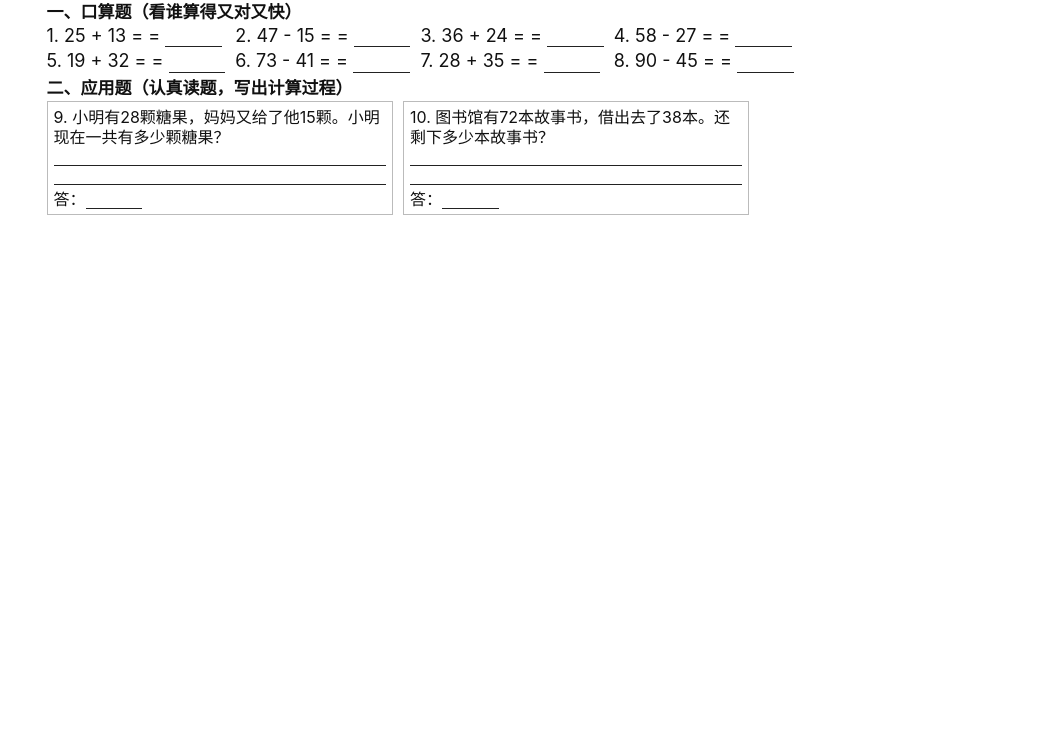
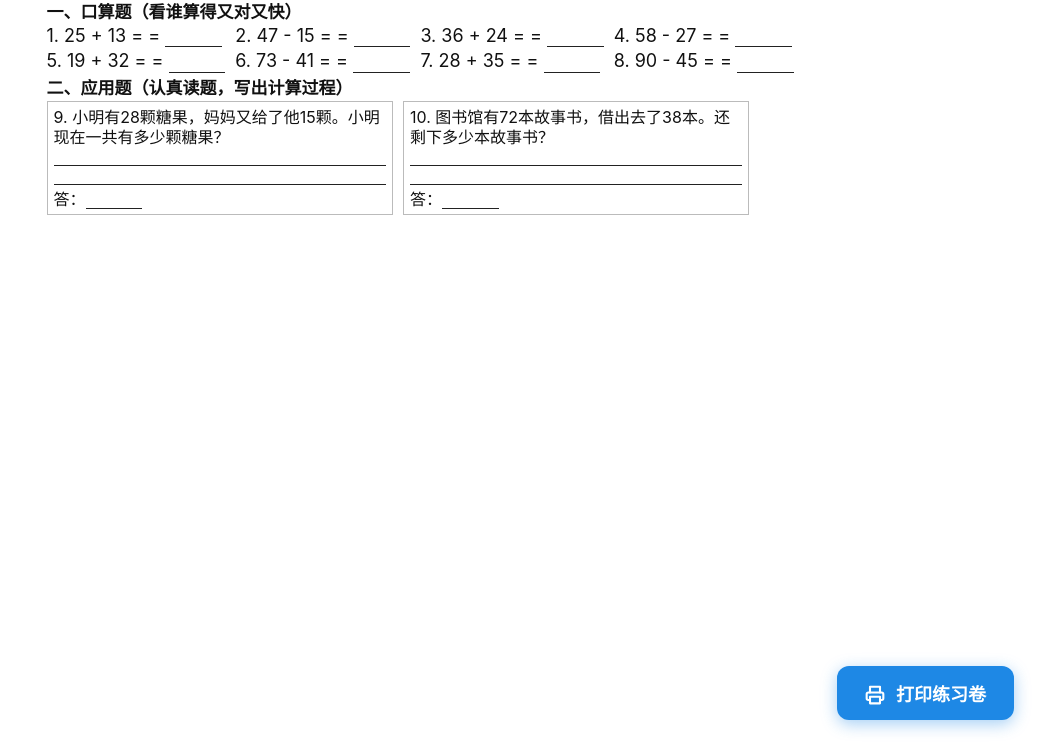
Before and after one commit to pikong7754/math-learning, a plain HTML site: page site/worksheets/2026-05-21-100以内加减法/index.html in a window 1280 px wide. Shown: the part 56-800 px from the top of the page, without its empty margins (242-1280 px from the left). Drawn offline with Linux system fonts and the light colour scheme.

Commit message:
feat(worksheet): 添加一键打印按钮，移动端友好

```diff
--- a/site/worksheets/2026-05-21-100以内加减法/index.html
+++ b/site/worksheets/2026-05-21-100以内加减法/index.html
@@ -211,6 +211,38 @@
       margin-top: 5px;
       font-size: 14px;
     }
+
+    .print-btn {
+      position: fixed;
+      bottom: 24px;
+      right: 24px;
+      z-index: 999;
+      padding: 14px 28px;
+      font-size: 18px;
+      font-weight: 700;
+      color: #fff;
+      background: #1e88e5;
+      border: none;
+      border-radius: 12px;
+      box-shadow: 0 4px 16px rgba(30,136,229,0.4);
+      cursor: pointer;
+      transition: transform 0.15s, box-shadow 0.15s;
+    }
+    .print-btn:hover {
+      transform: translateY(-2px);
+      box-shadow: 0 6px 24px rgba(30,136,229,0.5);
+    }
+    .print-btn:active {
+      transform: translateY(0);
+    }
+    .print-btn svg {
+      vertical-align: middle;
+      margin-right: 6px;
+      margin-top: -2px;
+    }
+    @media print {
+      .print-btn { display: none !important; }
+    }
   </style>
 </head>
 <body>
@@ -251,5 +283,10 @@
     </section>
 
   </main>
+
+  <button class="print-btn" onclick="window.print()">
+    <svg width="20" height="20" viewBox="0 0 24 24" fill="none" stroke="currentColor" stroke-width="2.5" stroke-linecap="round" stroke-linejoin="round"><polyline points="6 9 6 2 18 2 18 9"></polyline><path d="M6 18H4a2 2 0 0 1-2-2v-5a2 2 0 0 1 2-2h16a2 2 0 0 1 2 2v5a2 2 0 0 1-2 2h-2"></path><rect x="6" y="14" width="12" height="8"></rect></svg>
+    打印练习卷
+  </button>
 </body>
 </html>
```
Also changed, not shown: site/worksheets/2026-05-21-退位减法专项/index.html (+37 -0 lines), worksheets/2026-05-21-100以内加减法/worksheet.html (+37 -0 lines), worksheets/2026-05-21-退位减法专项/worksheet.html (+37 -0 lines).
